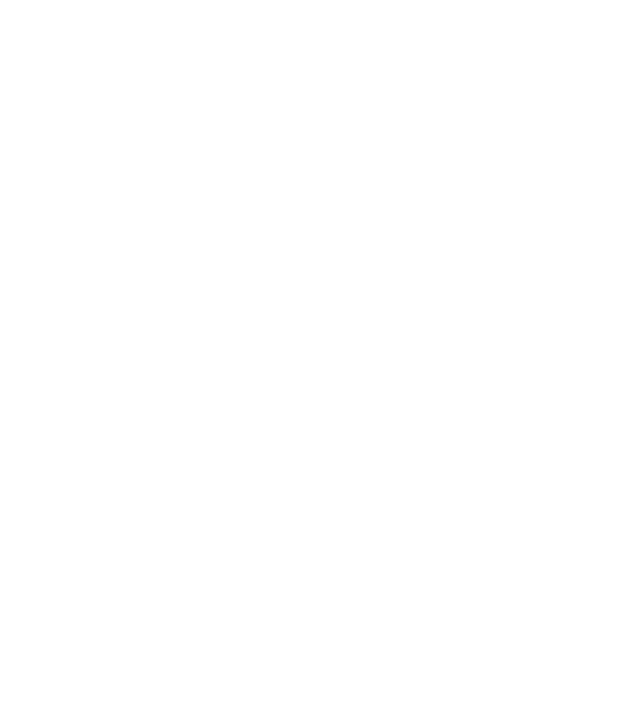
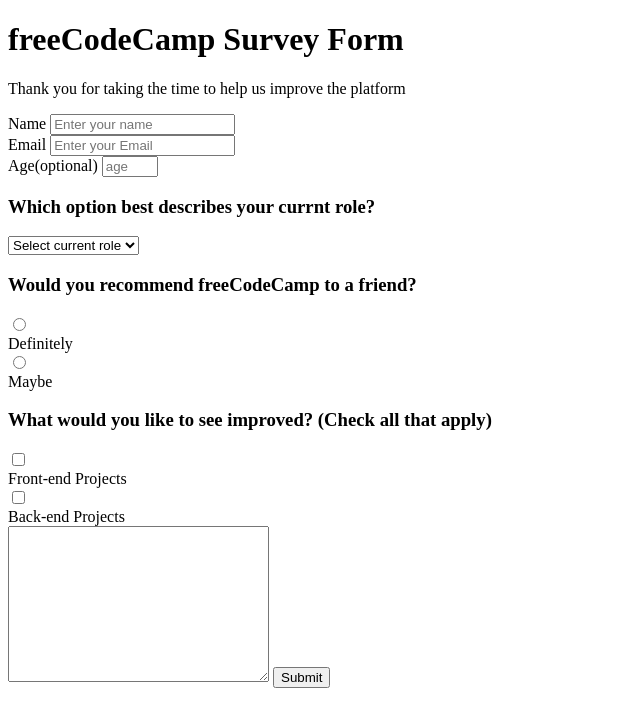
Before and after one commit to rosemutai/code-review, a plain HTML site: page index.html in a window 1280 px wide. Shown: the whole page, without its empty margins (0-640 px from the left). Drawn offline with Linux system fonts and the light colour scheme.

Commit message:
Add survey form

```diff
--- a/index.html
+++ b/index.html
@@ -1,5 +1,6 @@
 <!DOCTYPE html>
 <html lang="en">
+
 <head>
   <meta charset="UTF-8">
   <meta http-equiv="X-UA-Compatible" content="IE=edge">
@@ -7,7 +8,69 @@
   <title>Survey Form</title>
   <link rel="stylesheet" href="index.css">
 </head>
+
 <body>
+  <div class="main-content">
+    <h1 id="title">freeCodeCamp Survey Form</h1>
+    <p id="description">Thank you for taking the time to help us improve the platform</p>
+    <form action="" id="survey-form">
 
+      <div class="name">
+        <label for="name" id="name-label">Name</label>
+        <input type="text" id="name" name="name" placeholder="Enter your name" required>
+      </div>
+
+      <div class="email">
+        <label for="email" id="email-label">Email</label>
+        <input type="email" name="email" id="email" placeholder="Enter your Email" required>
+      </div>
+
+      <div class="age">
+        <label for="number" id="number-label" class="form-control">Age(optional)</label>
+        <input type="number" name="age" id="number" min="10" max="99" placeholder="age">
+      </div>
+
+      <div class="role">
+        <h3 class="titlee">Which option best describes your currnt role?</h3>
+        <select name="roles" id="dropdown">
+          <option value="Select an option">Select current role</option>
+          <option value="Student">Student</option>
+          <option value="Full Time Job">Full Time Job</option>
+          <option value="Full Time Learner">Full Time Learner</option>
+          <option value="Not To Say">Prefer Not To Say</option>
+          <option value="Other">Other</option>
+        </select>
+      </div>
+
+
+      <div class="radio-btn">
+        <h3 class="titlee">Would you recommend freeCodeCamp to a friend?</h3>
+        <div class="definitely">
+          <div><input type="radio" name="favorite" value="definitely" id=""></div>
+          <label for="definitely" checked>Definitely</label>
+
+        </div>
+        <div class="maybe">
+          <div><input type="radio" name="favorite" value="maybe" id=""></div>
+          <label for="maybe">Maybe</label>
+        </div>
+      </div>
+
+      <div class="check-btn"></div>
+      <h3 class="titlee">What would you like to see improved? (Check all that apply)</h3>
+      <div class="frontendC">
+        <div><input type="checkbox" name="frontend1" value="frontend" id="frontends"></div>
+        <label for="frontends">Front-end Projects</label>
+      </div>
+      <div class="backendC">
+
+        <div><input type="checkbox" name="backend1" value="backend" id="backends"></div>
+        <label for="backends">Back-end Projects</label>
+      </div>
+      <textarea name="" id="" cols="30" rows="10"></textarea>
+      <button type="submit" value="submit" id="submit">Submit</button>
+    </form>
+  </div>
 </body>
+
 </html>
```
